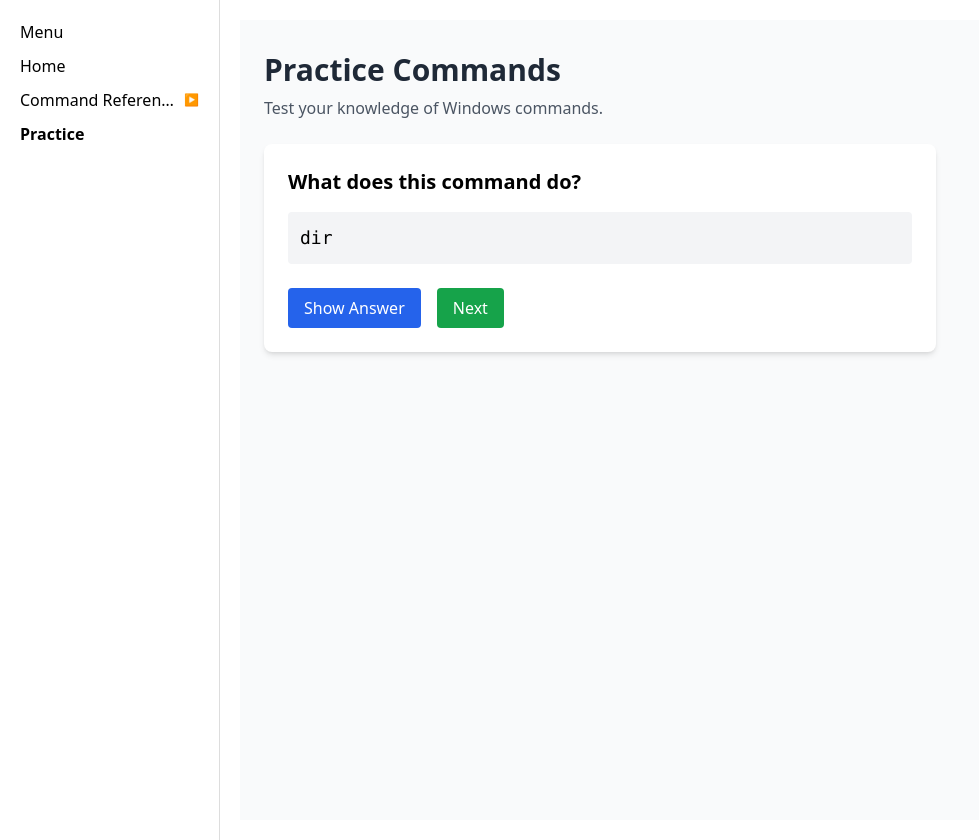
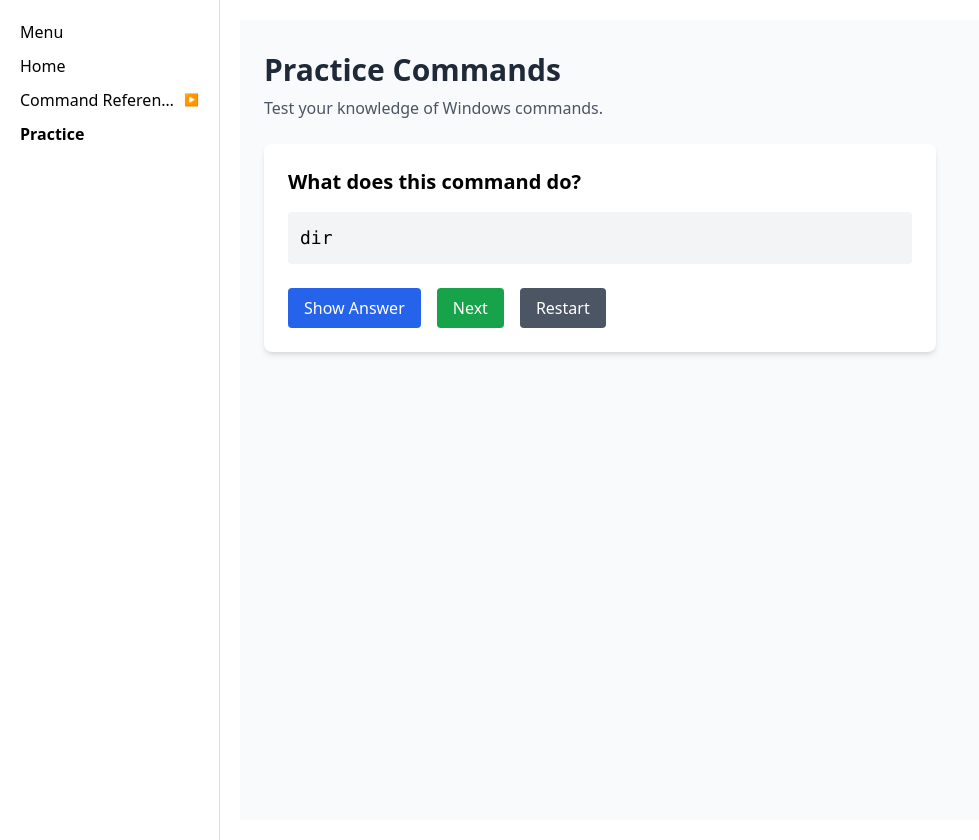
Before and after one commit to VivekVallabhan3407/Windows_Command_Manager, a React (Vite) app: page / in a window 1280 px wide. Both pictures are taken after a click on the button "Practice". Shown: the whole page, without its empty margins (0-979 px from the left). Built offline with nearby package versions, Linux system fonts and the light colour scheme.

Commit message:
updated PractcieView.md to add restart button to restart quiz

```diff
--- a/src/components/PracticeView.jsx
+++ b/src/components/PracticeView.jsx
@@ -9,8 +9,13 @@ const PracticeView = () => {
 
   const handleNext = () => {
     setShowAnswer(false);
-    const randomIndex=Math.floor(Math.random()*commands.length);
-   setCurrentIndex(randomIndex);
+    const randomIndex = Math.floor(Math.random() * commands.length);
+    setCurrentIndex(randomIndex);
+  };
+
+  const handleRestart = () => {
+    setShowAnswer(false);
+    setCurrentIndex(Math.floor(Math.random() * commands.length));
   };
 
   return (
@@ -61,6 +66,10 @@ const PracticeView = () => {
           >
             Next
           </button>
+
+          <button onClick={handleRestart} className="px-4 py-2 bg-gray-600 text-white rounded hover:bg-gray-700">
+            Restart
+          </button>
         </div>
       </div>
     </div>
```
